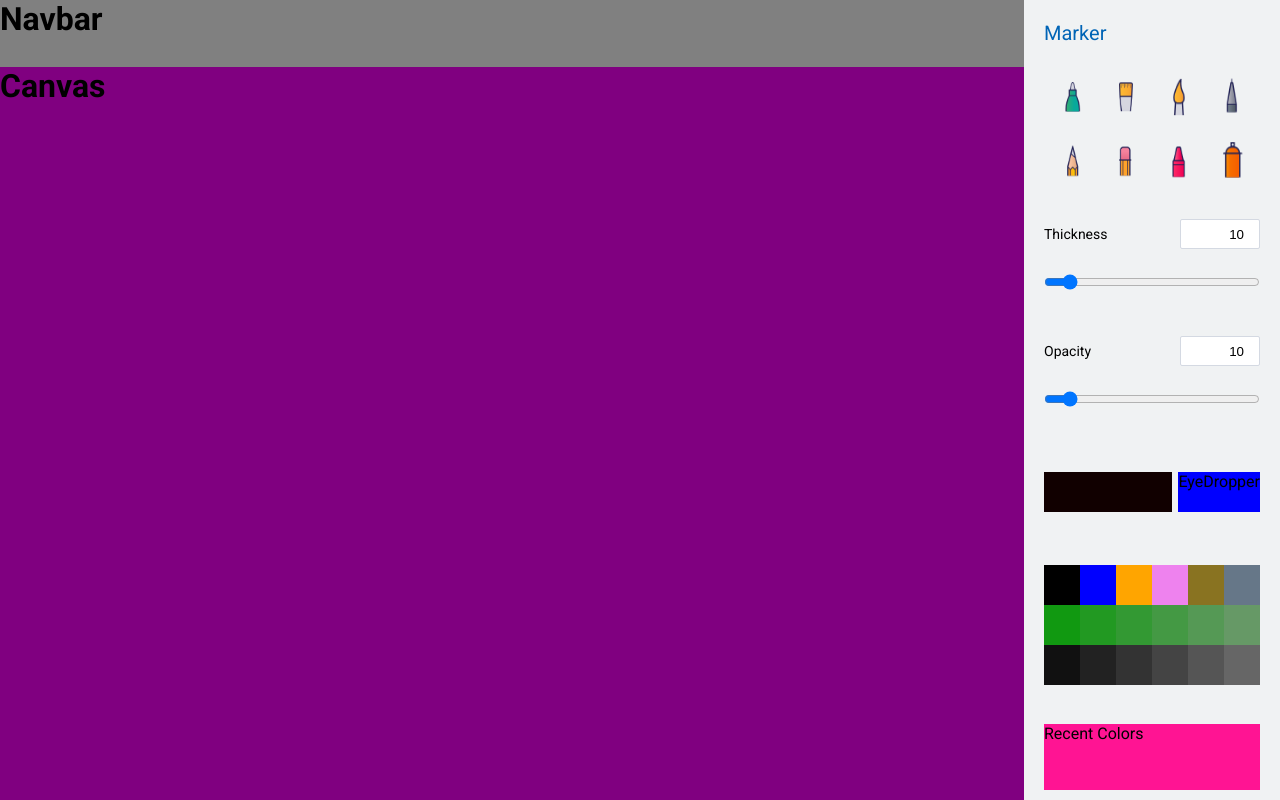
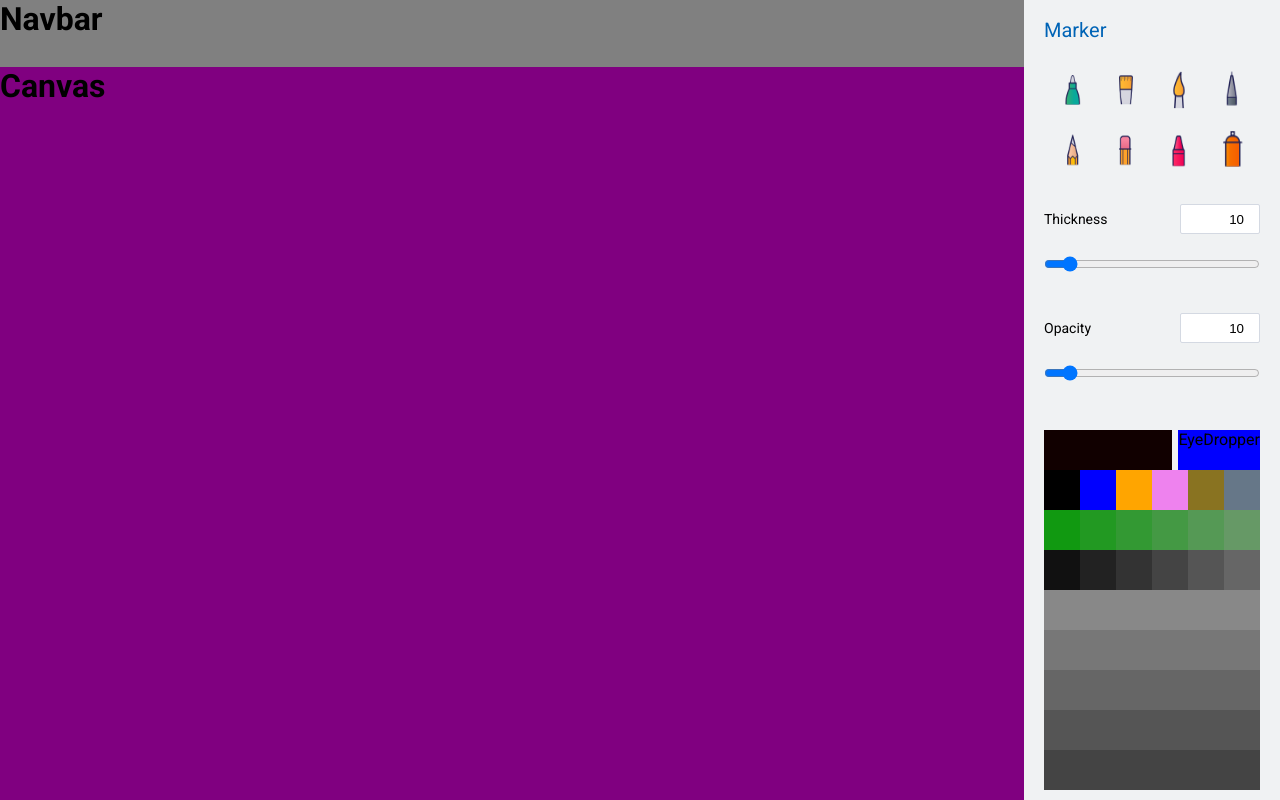
Before and after one commit to MHammadYou/paint-clone, a React (Vite) app: page / in a window 1280 px wide. Built offline with nearby package versions, Linux system fonts and the light colour scheme; the HTML template or start-up script is replaced by a standard one.

Commit message:
Implemented queue for react elements and Added Recent Colors

```diff
--- a/src/components/colors/ColorsPalette.js
+++ b/src/components/colors/ColorsPalette.js
@@ -16,8 +16,6 @@ export default function ColorsPalette() {
     colors.push(<Palette color={AllColors[i]} key={i} className={"palette"}/>)
   }
 
-  console.log(colors)
-
   return (
     <div className={"colors-palette"}>
       <div className="top-palette-colors">
--- a/src/components/colors/RecentColors.js
+++ b/src/components/colors/RecentColors.js
@@ -1,10 +1,21 @@
-import React from "react";
+import React, { useState } from "react";
+import Queue from "../../utils/queue";
+import Palette from "./Palette";
+
+export default function RecentColors() {
+
+  const queue = new Queue(6);
+  const initialColors = ["#999", "#888", "#777", "#666", "#555", "#444"]
+  const [ colors, setColors ] = useState(initialColors);
 
 
-export default function RecentColors() {
+  for (let i = 0; i < colors.length; i++) {
+    queue.addElement(<Palette color={initialColors[i]} key={i} className={"palette"}/>)
+  }
+
   return (
     <div className={"recent-colors"}>
-      Recent Colors
+      {queue.getQueue()}
     </div>
   )
 }
--- /dev/null
+++ b/src/utils/queue.js
@@ -0,0 +1,37 @@
+class Queue {
+  constructor(size) {
+    this.size = size;
+    this.queue = [];
+  }
+
+  addElement(el) {
+    if (this.queue.length <= this.size) {
+      this.queue.push(el);
+      if (this.queue.length === this.size) {
+        this.queue.shift();
+      }
+    }
+  }
+  addElements(...elements) {
+    if (this.queue.length + elements.length <= this.size) {
+      for (let i = 0; i < elements.length; i++) {
+        this.queue.push(elements[i]);
+      }
+    }
+  }
+
+  getElement() {
+    return this.queue.shift();
+  }
+
+  getQueue() {
+    return this.queue;
+  }
+
+  logQueue() {
+    console.log(this.queue);
+  }
+
+}
+
+export default Queue;
```
